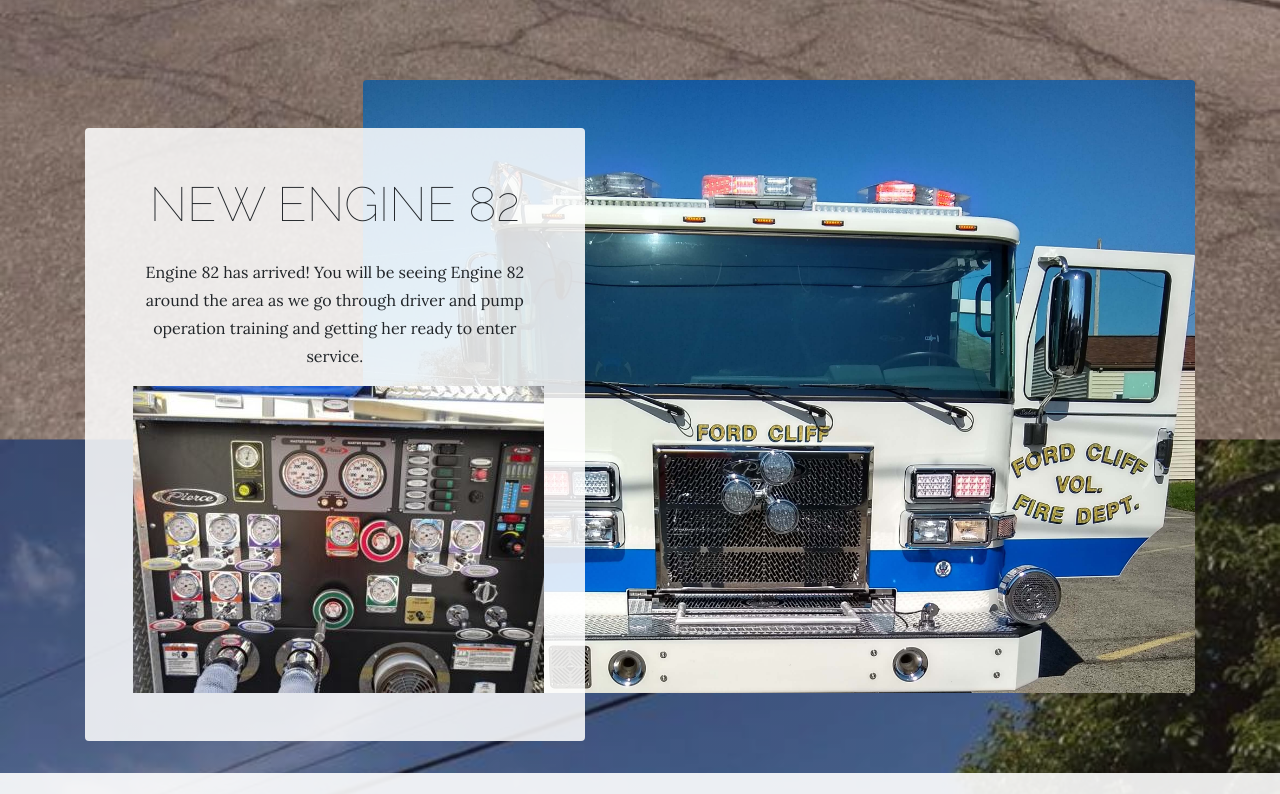
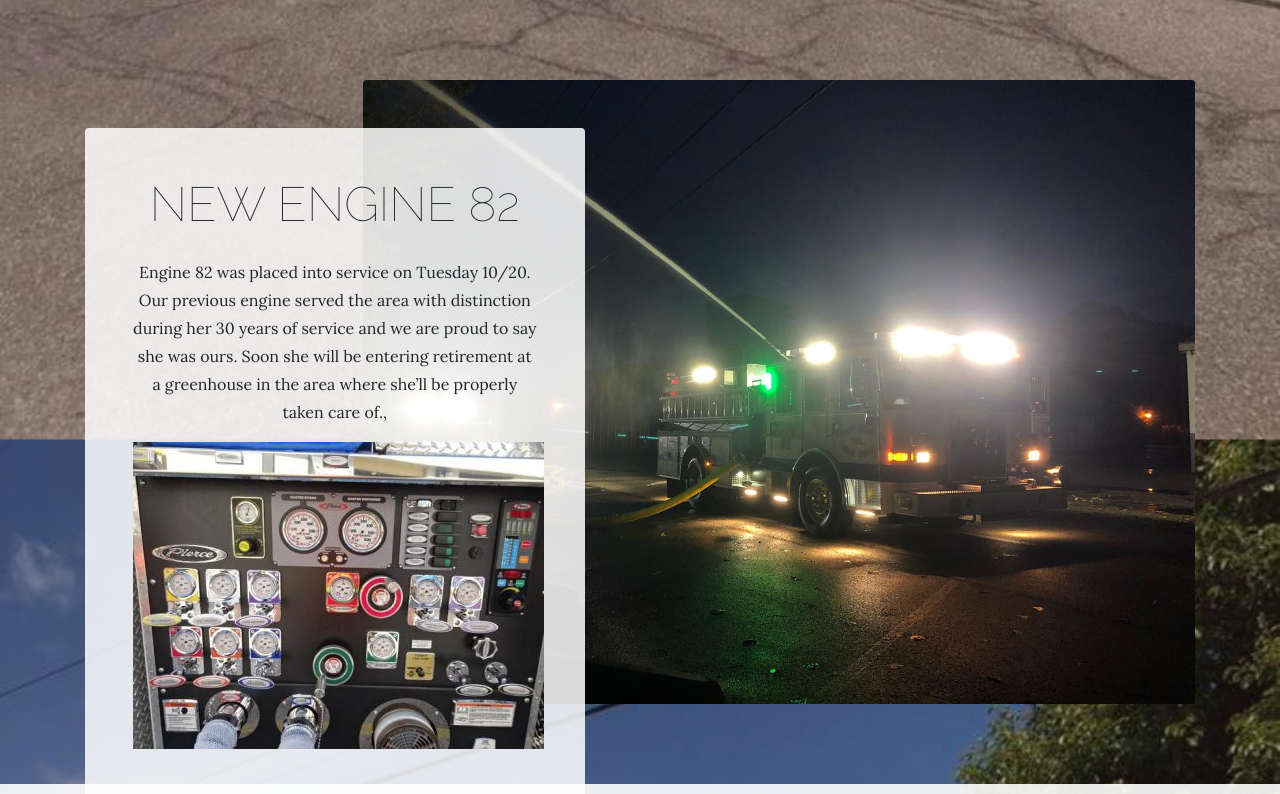
Before and after one commit to fordcliffvfc/fordcliffvfc, a website: page index.html in a window 1280 px wide. Shown: the part 1272-2066 px from the top of the page. Drawn offline with Linux system fonts and the light colour scheme.

Commit message:
Engine placed into service

```diff
--- a/index.html
+++ b/index.html
@@ -135,12 +135,12 @@
   <section class="page-section clearfix">
     <div class="container">
       <div class="intro">
-        <img class="intro-img img-fluid mb-3 mb-lg-0 rounded" src="img/newengine82_home.jpg" alt="">
+        <img class="intro-img img-fluid mb-3 mb-lg-0 rounded" src="img/new82_deckgun.jpg" alt="">
         <div class="intro-text left-0 text-center bg-faded p-5 rounded">
           <h2 class="section-heading mb-4">
             <span class="section-heading-lower">New Engine 82</span>
           </h2>
-          <p>Engine 82 has arrived!  You will be seeing Engine 82 around the area as we go through driver and pump operation training and getting her ready to enter service.</p>
+          <p>Engine 82 was placed into service on Tuesday 10/20.  Our previous engine served the area with distinction during her 30 years of service and we are proud to say she was ours. Soon she will be entering retirement at a greenhouse in the area where she’ll be properly taken care of., </p>
           </p>
           <img src="img/newengine82_0814_panel.JPG"/>
         </div>
```
Also changed, not shown: apparatus.html (+1 -1 lines), img/new82_deckgun.jpg (added).
